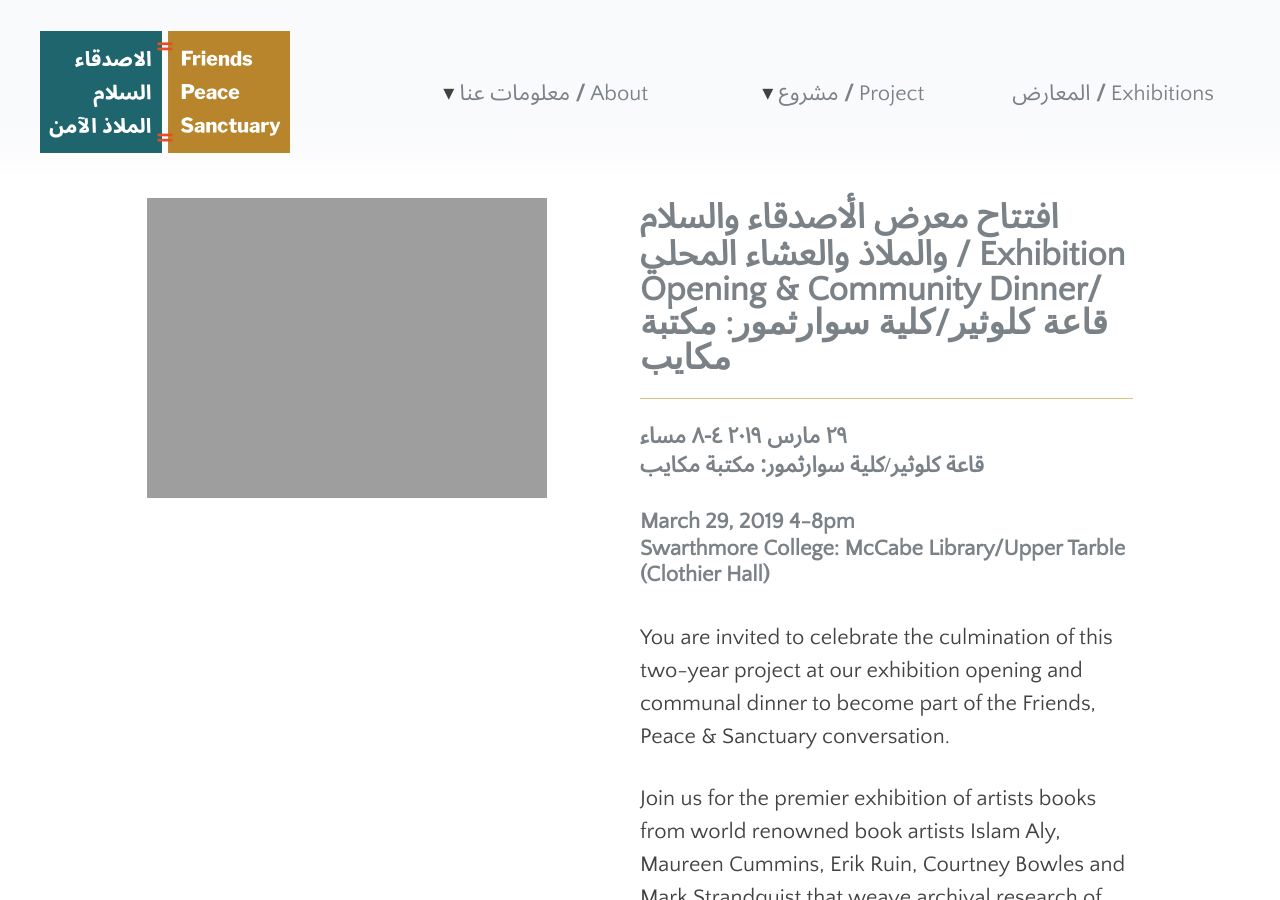
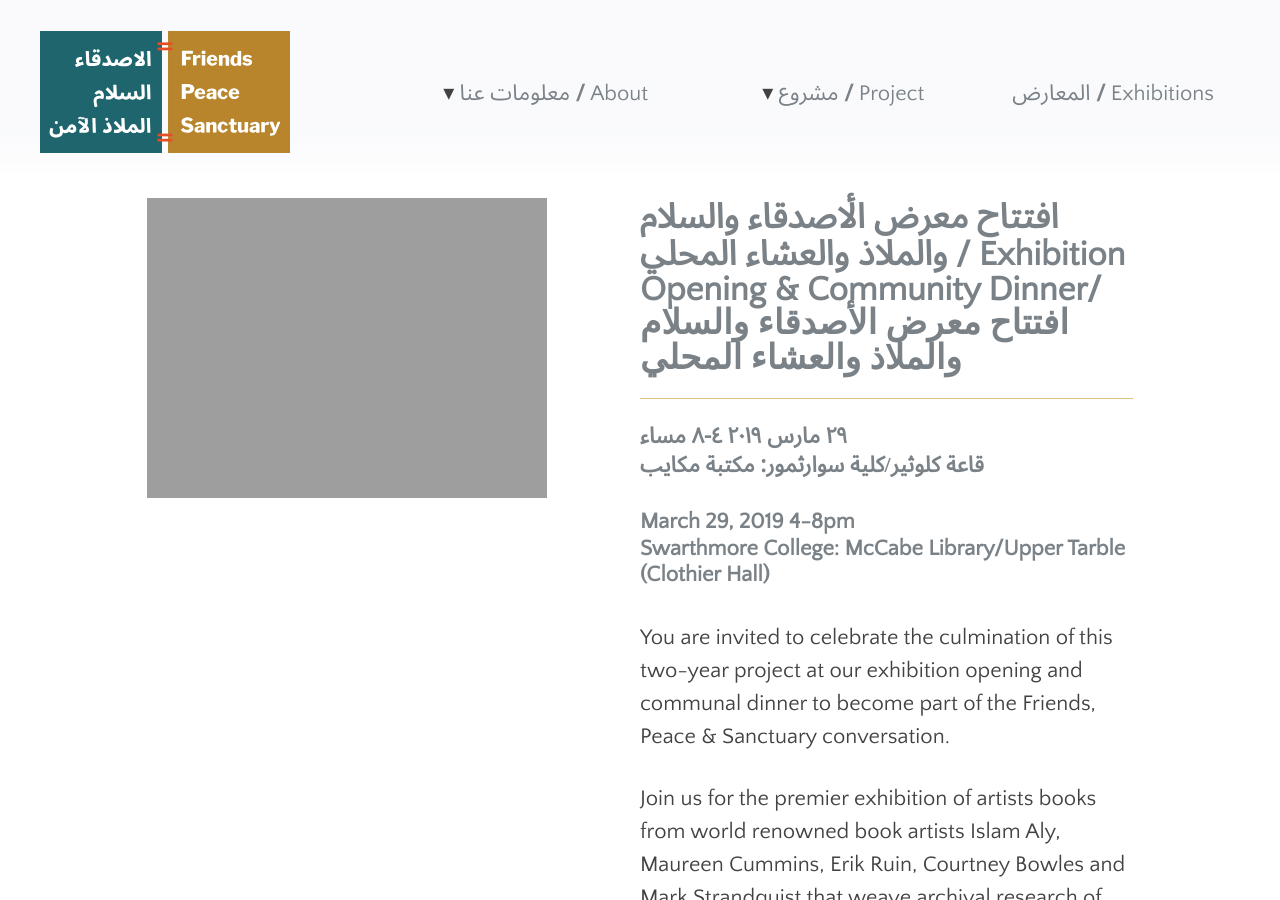
Before and after one commit to swat-ds/fps.swarthmore.edu, a Jekyll site: the page built from _posts/2019-02-21-community-dinner.md, in a window 1280 px wide and 900 px high. Built offline with Jekyll 4.4.1, drawn with Linux system fonts in a browser that asks for light colours.

Commit message:
Update 2019-02-21-community-dinner.md

```diff
--- a/_posts/2019-02-21-community-dinner.md
+++ b/_posts/2019-02-21-community-dinner.md
@@ -1,5 +1,7 @@
 ---
-title: 'Exhibition Opening & Community Dinner/قاعة كلوثير/كلية سوارثمور: مكتبة مكايب'
+title: >-
+  Exhibition Opening & Community Dinner/افتتاح معرض الأصدقاء والسلام والملاذ
+  والعشاء المحلي
 title_ar: افتتاح معرض الأصدقاء والسلام والملاذ والعشاء المحلي
 lang: en
 categories:
```
